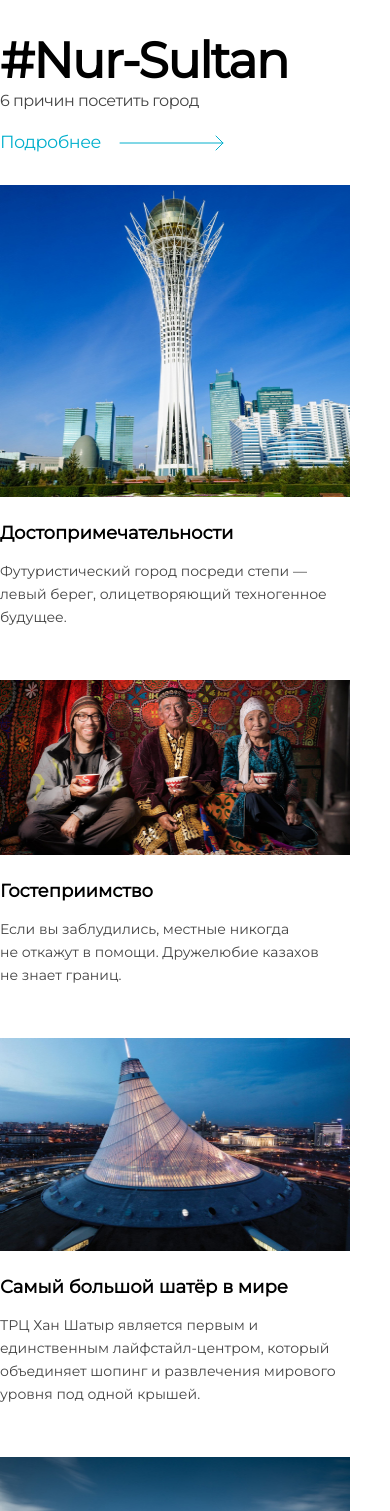
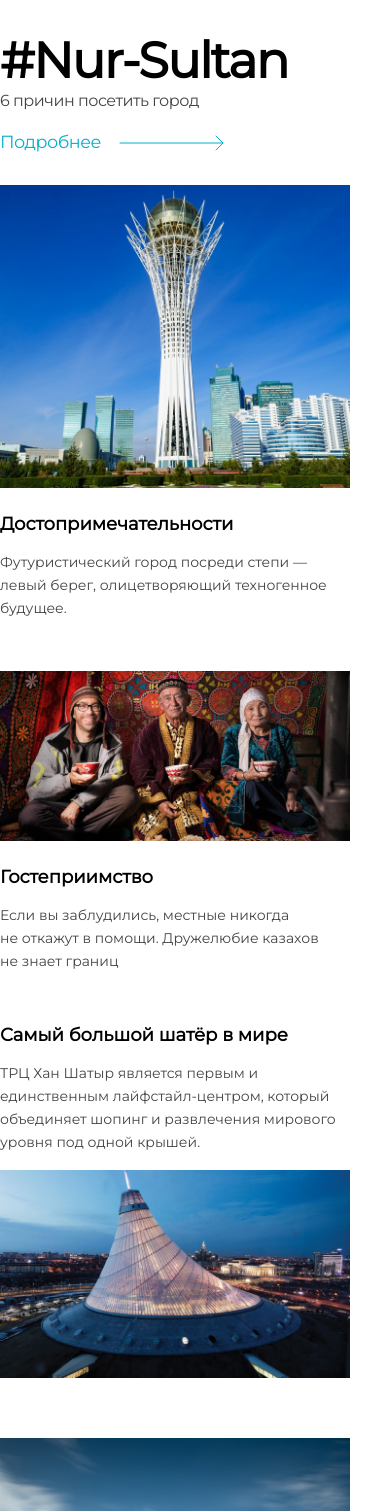
Before and after one commit to vanekh-abramov/visit-nursultan, a Next.js app: page /mainContent/MainContent in a window 390 px wide. Shown: the top 1511 px of the page. Built offline with nearby package versions, Linux system fonts and the light colour scheme.

Commit message:
fix: fixing console image error

```diff
--- /dev/null
+++ b/components/mainCards/MainCards.js
@@ -0,0 +1,19 @@
+
+import Image from 'next/image';
+import classes from './MainCards.module.css'
+
+const MainCards = ({ image_src, card_title, card_subtitle, direction }) => {
+  return (
+    <div className={classes.card_1} style={{flexDirection: direction}}>
+      <Image priority className={classes.card_img} src={image_src} alt={`"${image_src}"`} />
+      <div className={classes.card_text}>
+        <p className={classes.card_title}>{card_title}</p>
+        <p className={classes.card_subtitle}>
+          {card_subtitle}
+        </p>
+      </div>
+    </div>
+  )
+}
+
+export default MainCards
--- /dev/null
+++ b/components/mainCards/MainCards.module.css
@@ -0,0 +1,41 @@
+
+.card_1 {
+  width: 100%;
+  display: flex;
+  flex-direction: column;
+  align-items: flex-start;
+  margin-bottom: 35px;
+}
+
+/* .cards_block:nth-child(2).card_1:first-child {
+  flex-direction: column-reverse;
+} */
+
+.card_img {
+  width: auto;
+  height: auto;
+  margin-bottom: 25px;
+}
+
+.card_title {
+  font-weight: 700;
+  font-size: 18px;
+  line-height: 22px;
+  color: #000000;
+}
+
+.card_subtitle {
+  font-weight: 400;
+  font-size: 14px;
+  line-height: 23px;
+  color: #444444;
+}
+
+@media (max-width: 1210px) {
+  .cards_block:nth-child(2) .card_1:first-child {
+    flex-direction: column;
+  }
+  .card_img {
+    width: 350px;
+  }
+}
--- a/pages/head/MainHead.js
+++ b/pages/head/MainHead.js
@@ -16,6 +16,7 @@ const MainHead = () => {
           className={classes.main_logo}
           src={main_logo}
           alt={"main_logo"}
+          priority
         />
         <div className={classes.main_card}>
           <div className={classes.card_item}>
--- a/pages/head/MainHead.module.css
+++ b/pages/head/MainHead.module.css
@@ -16,6 +16,7 @@
   left: calc(50% - 868px/2); */
   margin: auto;
   width: 100%;
+  height: 100%;
 }
 
 .main_card {
--- a/pages/mainContent/MainContent.js
+++ b/pages/mainContent/MainContent.js
@@ -1,14 +1,20 @@
 import classes from "./MainContent.module.css";
 import Link from "next/link";
-import Image from "next/image";
 import reason1 from "../../assets/img/reason1.jpg";
 import reason2 from "../../assets/img/reason2.jpg";
 import reason3 from "../../assets/img/reason3.jpg";
 import reason4 from "../../assets/img/reason4.jpg";
 import reason5 from "../../assets/img/reason5.jpg";
 import reason6 from "../../assets/img/reason6.jpg";
+import MainCards from './../../components/mainCards/MainCards';
+import { useEffect } from "react";
 
 const MainContent = () => {
+  // const windWidth = window.document.documentElement.clientWidth
+  useEffect(()=> {
+        console.log(window.innerHeight, window.innerWidth)
+ }, [])
+
   return (
     <div className={classes.content_wrapper}>
       <div className={classes.content_title_block}>
@@ -24,72 +30,16 @@ const MainContent = () => {
       </div>
       <div className={classes.content_cards_block}>
         <div className={classes.cards_block}>
-          <div className={classes.card_1}>
-            <Image className={classes.card_img} src={reason1} alt={"reason1"} />
-            <div className={classes.card_text}>
-              <p className={classes.card_title}>Достопримечательности</p>
-              <p className={classes.card_subtitle}>
-                Футуристический город посреди степи — левый берег,
-                олицетворяющий техногенное будущее.
-              </p>
-            </div>
-          </div>
-          <div className={classes.card_1}>
-            <Image className={classes.card_img} src={reason2} alt={"reason2"} />
-            <div className={classes.card_text}>
-              <p className={classes.card_title}>Гостеприимство</p>
-              <p className={classes.card_subtitle}>
-                Если вы заблудились, местные никогда не откажут в помощи.
-                Дружелюбие казахов не знает границ.
-              </p>
-            </div>
-          </div>
+          <MainCards direction={'column'} image_src={reason1} card_title={'Достопримечательности'} card_subtitle={'Футуристический город посреди степи — левый берег, олицетворяющий техногенное будущее.'} />
+          <MainCards direction={'column'} image_src={reason2} card_title={'Гостеприимство'} card_subtitle={'Если вы заблудились, местные никогда не откажут в помощи. Дружелюбие казахов не знает границ'} />
         </div>
         <div className={classes.cards_block}>
-          <div className={classes.card_1}>
-            <div className={classes.card_text}>
-              <p className={classes.card_title}>Самый большой шатёр в мире</p>
-              <p className={classes.card_subtitle}>
-                ТРЦ Хан Шатыр является первым и единственным лайфстайл-центром,
-                который объединяет шопинг и развлечения мирового уровня под
-                одной крышей.
-              </p>
-            </div>
-            <Image className={classes.card_img} src={reason3} alt={"reason3"} />
-          </div>
-          <div className={classes.card_1}>
-            <Image className={classes.card_img} src={reason4} alt={"reason4"} />
-            <div className={classes.card_text}>
-              <p className={classes.card_title}>Самая большая опера</p>
-              <p className={classes.card_subtitle}>
-                Своим величием он поразил немало туристов, а внутри здание
-                украшено еще лучше, чем снаружи.
-              </p>
-            </div>
-          </div>
+          <MainCards direction={'column-reverse'} image_src={reason3} card_title={'Самый большой шатёр в мире'} card_subtitle={'ТРЦ Хан Шатыр является первым и единственным лайфстайл-центром, который объединяет шопинг и развлечения мирового уровня под одной крышей.'} />
+          <MainCards direction={'column'} image_src={reason4} card_title={'Самая большая опера'} card_subtitle={'Своим величием он поразил немало туристов, а внутри здание украшено еще лучше, чем снаружи.'} />
         </div>
         <div className={classes.cards_block}>
-          <div className={classes.card_1}>
-            <Image className={classes.card_img} src={reason5} alt={"reason5"} />
-            <div className={classes.card_text}>
-              <p className={classes.card_title}>Уникальная архитектура</p>
-              <p className={classes.card_subtitle}>
-                Самая молодая и динамично развивающаяся столица стран СНГ.
-                Возможно, именно поэтому архитектура города столь необычна
-                и поразительна.
-              </p>
-            </div>
-          </div>
-          <div className={classes.card_1}>
-            <Image className={classes.card_img} src={reason6} alt={"reason6"} />
-            <div className={classes.card_text}>
-              <p className={classes.card_title}>Люди</p>
-              <p className={classes.card_subtitle}>
-                Несмотря на климат столицы, люди в городе очень добрые и всегда
-                готовы прийти на помощь.
-              </p>
-            </div>
-          </div>
+          <MainCards direction={'column'} image_src={reason5} card_title={'Уникальная архитектура'} card_subtitle={'Самая молодая и динамично развивающаяся столица стран СНГ. Возможно, именно поэтому архитектура города столь необычна и поразительна.'} />
+          <MainCards direction={'column'} image_src={reason6} card_title={'Люди'} card_subtitle={'Несмотря на климат столицы, люди в городе очень добрые и всегда готовы прийти на помощь.'} />
         </div>
       </div>
     </div>
```
Also changed, not shown: styles/globals.css (+46 -34 lines).
